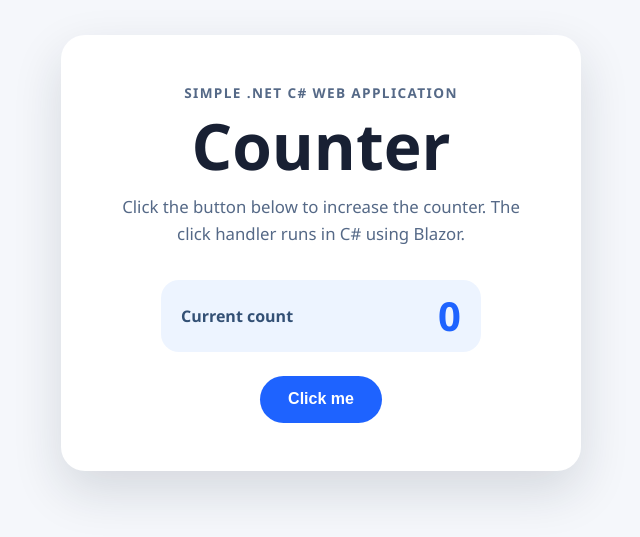
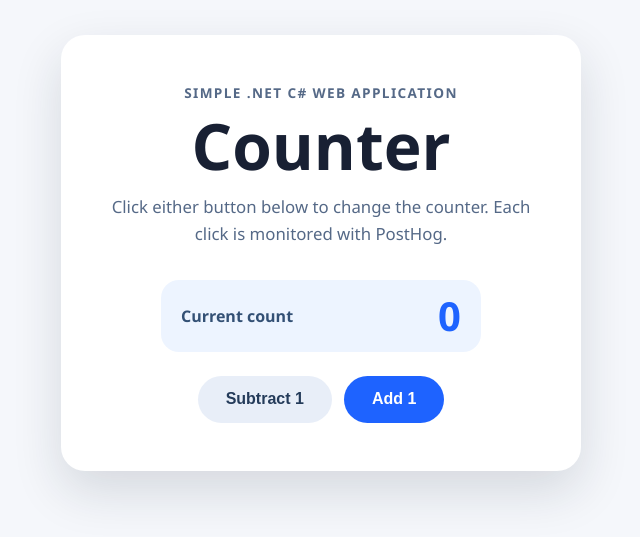
Before and after one commit to danilocondes/sample, an ASP.NET Core app: page / in a window 1280 px wide. Shown: the part 147-684 px from the top of the page, without its empty margins (319-959 px from the left). Run offline with ASP.NET Core 8, Linux system fonts and the light colour scheme.

Commit message:
Add two PostHog-tracked counter buttons
Co-authored-by: danilocondes <danilocondes@users.noreply.github.com>

```diff
--- a/CounterWebApp/Components/Pages/Home.razor
+++ b/CounterWebApp/Components/Pages/Home.razor
@@ -7,7 +7,7 @@
     <p class="eyebrow">Simple .NET C# web application</p>
     <h1>Counter</h1>
     <p class="description">
-        Click the button below to increase the counter. The click handler runs in C# using Blazor.
+        Click either button below to change the counter. Each click is monitored with PostHog.
     </p>
 
     <div class="counter-display" aria-live="polite">
@@ -15,16 +15,29 @@
         <strong>@currentCount</strong>
     </div>
 
-    <button class="counter-button" @onclick="IncrementCount">Click me</button>
+    <div class="counter-actions" aria-label="Counter actions">
+        <button class="counter-button counter-button-secondary" @onclick="DecrementCount">Subtract 1</button>
+        <button class="counter-button" @onclick="IncrementCount">Add 1</button>
+    </div>
 </section>
 
 @code {
     private int currentCount;
 
-    private async Task IncrementCount()
+    private Task IncrementCount()
     {
-        currentCount++;
+        return UpdateCount("increment", 1);
+    }
 
-        await JS.InvokeVoidAsync("counterAnalytics.captureCounterClick", currentCount);
+    private Task DecrementCount()
+    {
+        return UpdateCount("decrement", -1);
+    }
+
+    private async Task UpdateCount(string action, int delta)
+    {
+        currentCount += delta;
+
+        await JS.InvokeVoidAsync("counterAnalytics.captureCounterClick", action, currentCount, delta);
     }
 }
--- a/CounterWebApp/wwwroot/app.css
+++ b/CounterWebApp/wwwroot/app.css
@@ -76,6 +76,13 @@ h1 {
     line-height: 1;
 }
 
+.counter-actions {
+    display: flex;
+    flex-wrap: wrap;
+    gap: 0.75rem;
+    justify-content: center;
+}
+
 .counter-button {
     background: #1e63ff;
     border: 0;
@@ -88,9 +95,18 @@ h1 {
     transition: background-color 150ms ease, transform 150ms ease;
 }
 
+.counter-button-secondary {
+    background: #e8eef8;
+    color: #243b5a;
+}
+
 .counter-button:hover {
     background: #174ed1;
     transform: translateY(-1px);
+}
+
+.counter-button-secondary:hover {
+    background: #d8e2f2;
 }
 
 .counter-button:active {
--- a/CounterWebApp/wwwroot/posthog.js
+++ b/CounterWebApp/wwwroot/posthog.js
@@ -4,13 +4,15 @@
     const host = settings.host || "https://us.i.posthog.com";
 
     window.counterAnalytics = {
-        captureCounterClick(count) {
+        captureCounterClick(action, count, delta) {
             if (!window.posthog || typeof window.posthog.capture !== "function") {
                 return;
             }
 
             window.posthog.capture("counter_button_clicked", {
-                count
+                action,
+                count,
+                delta
             });
         }
     };
```
Also changed, not shown: README.md.
